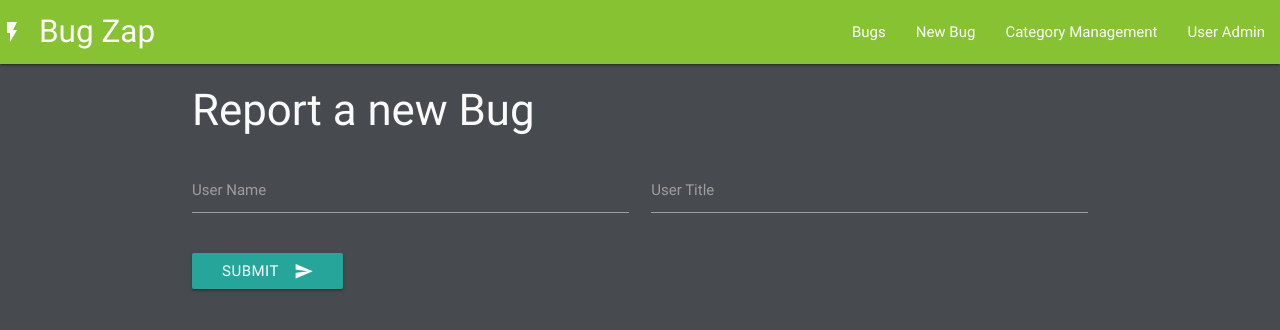
After one commit to geminerald/bugzap, a Flask app: page /new_user in a window 1280 px wide. The commit adds this page. Shown: the top 330 px of the page. Run offline with Flask 2, Linux system fonts and the light colour scheme; some libraries are stand-ins or nearby versions.

Commit message:
added functionality to add new users

```diff
--- a/app.py
+++ b/app.py
@@ -83,6 +83,17 @@ def get_users():
     return render_template('user_admin.html', users=mongo.db.users.find())
 
 
+@app.route('/new_user')
+def new_user():
+    return render_template('new_user.html')
+
+@app.route('/insert_user', methods=['POST'])
+def insert_user():
+    users = mongo.db.users
+    users.insert_one(request.form.to_dict())
+    return redirect(url_for('get_users'))
+
+
 if __name__ == '__main__':
     app.run(host=os.environ.get('IP'), port=int(
         os.environ.get('PORT')), debug=True)
--- /dev/null
+++ b/templates/new_user.html
@@ -0,0 +1,25 @@
+{% extends 'base.html' %}
+{% block content%}
+
+<h3>Report a new Bug</h3>
+
+<div class="row">
+	<form action="{{url_for('insert_user')}}" method="POST" class="col s12">
+		<div class="row">
+			<div class="input-field col s6">
+				<input  id="username" name="username" type="text" class="validate">
+				<label for="username">User Name</label>
+			</div>
+			<div class="input-field col s6">
+				<input id="user_title" name="user_title" type="text" class="validate">
+				<label for="user_title">User Title</label>
+			</div>
+		</div>
+			<button class="btn waves-effect waves-light" type="submit" name="action">Submit
+                <i class="material-icons right">send</i>
+            </button>
+		</div>
+	</form>
+</div>
+
+{% endblock %}
--- a/templates/user_admin.html
+++ b/templates/user_admin.html
@@ -20,6 +20,8 @@
 						class="waves-effect waves-light btn btn-small blue"><i class="material-icons right"></i>Delete
 						User</a>
 				</div>
+                <a href="{{url_for('new_user')}}"
+					class="waves-effect waves-light btn btn-small"><i class="material-icons right"></i>New User</a>
 			</div>
 		</li>
 		{% endfor %}
```
